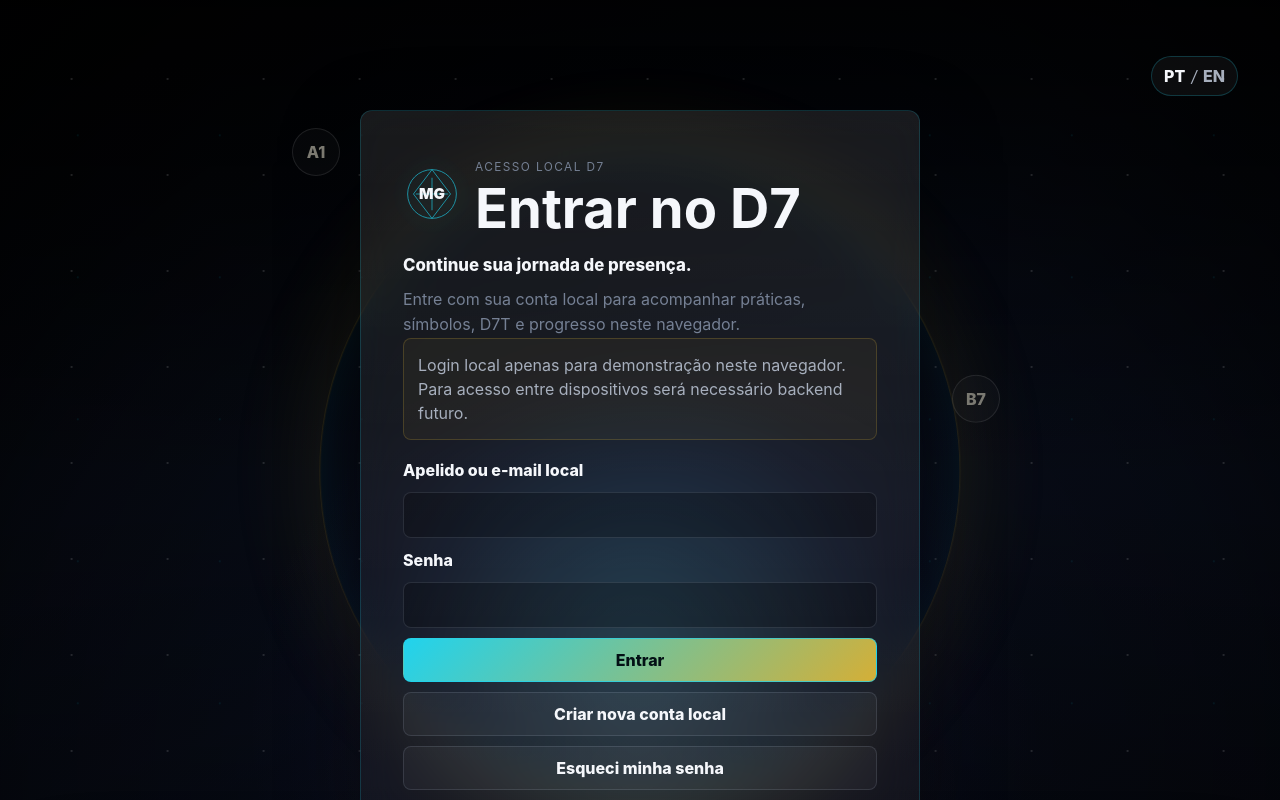
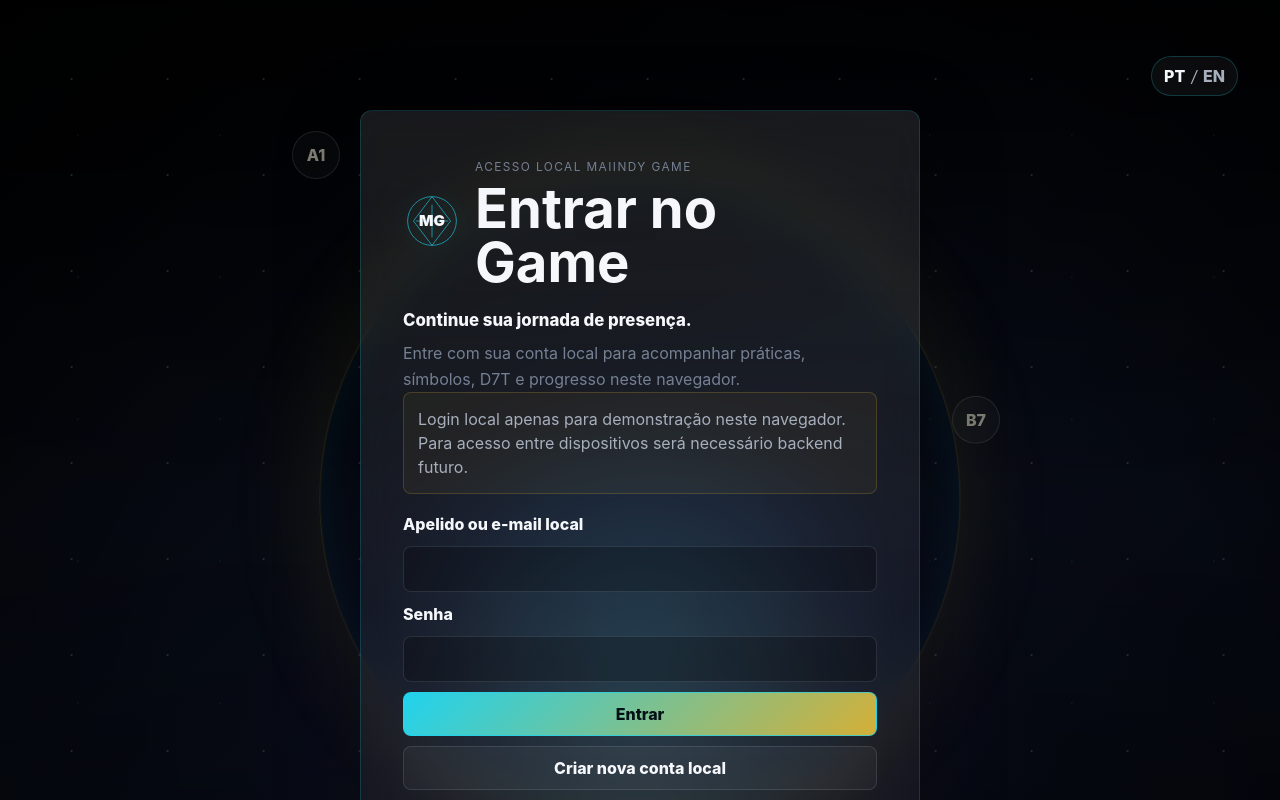
Before and after one commit to onivaldopereirajr-prog/d7-jogo-consciencia, a React (Vite) app: page / in a window 1280 px wide. Both pictures are taken after a click on the button "Entrar no Game". Shown: the top 800 px of the page. Built offline with nearby package versions, Linux system fonts and the light colour scheme.

Commit message:
Finaliza ajustes de branding e radio Maiindy

```diff
--- a/index.html
+++ b/index.html
@@ -4,9 +4,9 @@
     <meta charset="UTF-8" />
     <link rel="icon" type="image/svg+xml" href="/favicon.svg" />
     <meta name="viewport" content="width=device-width, initial-scale=1.0" />
-    <meta name="description" content="D7: O Jogo da Consciência, uma experiência web de presença, foco, Códice Dual, portais e progressão local." />
+    <meta name="description" content="Maiindy Game, uma experiência web de presença, foco, Códice Dual, portais e progressão local." />
     <meta name="theme-color" content="#07090f" />
-    <title>D7: O Jogo da Consciência</title>
+    <title>Maiindy Game</title>
   </head>
   <body>
     <div id="root"></div>
--- a/src/components/D7RadioPlayer.jsx
+++ b/src/components/D7RadioPlayer.jsx
@@ -126,7 +126,7 @@ export default function D7RadioPlayer({ t = (path) => path, compact = false }) {
             <h2 id="d7-radio-title" className="d7-radio-title">{t('radio.title')}</h2>
             <p>{t('radio.subtitle')}</p>
           </div>
-          <div className="d7-radio-badges" aria-label="Status da Rádio D7">
+          <div className="d7-radio-badges" aria-label="Status da Rádio Maiindy">
             <span>{t('radio.localLive')}</span>
             <span>{t('radio.presenceMode')}</span>
             <span>MVP</span>
@@ -144,7 +144,7 @@ export default function D7RadioPlayer({ t = (path) => path, compact = false }) {
           <small>{trackError ? t('radio.noMusic') : currentTrack.durationLabel}</small>
         </div>
 
-        <div className="d7-radio-playlist" aria-label="Músicas disponíveis na Rádio D7">
+        <div className="d7-radio-playlist" aria-label="Músicas disponíveis na Rádio Maiindy">
           {tracks.map((track, index) => (
             <button key={track.id} type="button" className={index === trackIndex ? 'mini-action active' : 'mini-action'} onClick={() => changeTrack(index, isPlaying)}>
               {track.title}
@@ -164,7 +164,7 @@ export default function D7RadioPlayer({ t = (path) => path, compact = false }) {
           onError={handleAudioError}
         />
 
-        <div className="d7-radio-controls" aria-label="Controles da Rádio D7">
+        <div className="d7-radio-controls" aria-label="Controles da Rádio Maiindy">
           <button type="button" className="ghost-action" onClick={previousTrack} aria-label={t('radio.previous')}>‹</button>
           <button type="button" className="primary-action" onClick={togglePlay} aria-label={isPlaying ? t('radio.pause') : t('radio.play')}>
             {isPlaying ? t('radio.pause') : t('radio.play')}
--- a/src/i18n/translations.js
+++ b/src/i18n/translations.js
@@ -20,8 +20,8 @@ export const translations = {
       admin: 'Painel Admin',
     },
     auth: {
-      access: 'Acesso local D7',
-      title: 'Entrar no D7',
+      access: 'Acesso local Maiindy Game',
+      title: 'Entrar no Game',
       lead: 'Continue sua jornada de presença.',
       sublead: 'Entre com sua conta local para acompanhar práticas, símbolos, D7T e progresso neste navegador.',
       warning: 'Login local apenas para demonstração neste navegador. Para acesso entre dispositivos será necessário backend futuro.',
@@ -49,10 +49,10 @@ export const translations = {
     },
     footer: {
       copy: '© 2026 KATHBOT. Todos os direitos reservados.',
-      tagline: 'D7: foco, presença e símbolos vivos.',
+      tagline: 'Maiindy Game: foco, presença e símbolos vivos.',
     },
     home: {
-      eyebrow: 'Códice Dual D7',
+      eyebrow: 'Maiindy Game',
       title: 'Uma jornada gamer de foco, presença e símbolos vivos.',
       body: 'O Códice Dual é uma criação simbólica do jogo: hebraico funciona como trilha de letras, números e códigos; sânscrito funciona como trilha de sons, mantras e estados. Não é uma afirmação histórica, é uma arquitetura lúdica de contemplação.',
       practice: 'Entrar no Nada',
@@ -119,9 +119,9 @@ export const translations = {
       pausedWithTimer: 'O áudio acompanha a pausa do timer.',
     },
     radio: {
-      title: 'Rádio D7',
+      title: 'Rádio Maiindy',
       subtitle: 'Música para foco, presença e símbolos vivos.',
-      play: 'Tocar Rádio D7',
+      play: 'Tocar Rádio Maiindy',
       pause: 'Pausar',
       next: 'Próxima',
       previous: 'Anterior',
@@ -135,8 +135,8 @@ export const translations = {
       noMusic: 'Nenhuma música encontrada ainda. Adicione arquivos MP3 em public/assets/audio/radio/.',
       touchNotice: 'O som começa apenas após seu toque.',
       playBlocked: 'Toque novamente para iniciar o áudio.',
-      nowPlaying: 'Rádio D7 tocando.',
-      paused: 'Rádio D7 pausada.',
+      nowPlaying: 'Rádio Maiindy tocando.',
+      paused: 'Rádio Maiindy pausada.',
       trackChanged: 'Faixa selecionada. Toque para iniciar se necessário.',
       localLive: 'ao vivo local',
       presenceMode: 'modo presença',
@@ -161,9 +161,9 @@ export const translations = {
     },
     auth: {
       access: 'Local MVP access',
-      title: 'D7: The Game of Consciousness',
-      lead: 'A game journey of focus, presence and living symbols.',
-      sublead: 'Awaken the inner code. Cross portals, build presence and turn consciousness into power.',
+      title: 'Maiindy Game',
+      lead: 'Enter. Breathe. Awaken.',
+      sublead: 'An interactive journey of presence, focus and inner discovery.',
       warning: 'Local login is only for demonstration in this browser. Do not use real personal passwords; multiple-device access will require a future backend.',
       loginLabel: 'Local nickname or email',
       passwordLabel: 'Password',
@@ -189,11 +189,11 @@ export const translations = {
     },
     footer: {
       copy: '© 2026 KATHBOT. All rights reserved.',
-      tagline: 'D7: focus, presence and living symbols.',
+      tagline: 'Maiindy Game: focus, presence and living symbols.',
     },
     home: {
-      eyebrow: 'D7 Dual Codex',
-      title: 'A game journey of focus, presence and living symbols.',
+      eyebrow: 'Maiindy Game',
+      title: 'Enter. Breathe. Awaken.',
       body: 'The Dual Codex is a symbolic creation of the game: Hebrew works as a path of letters, numbers and codes; Sanskrit works as a path of sounds, mantras and states. It is not a historical claim, but a playful architecture of contemplation.',
       practice: 'Enter Nothingness',
       codex: 'Open Codex',
@@ -259,9 +259,9 @@ export const translations = {
       pausedWithTimer: 'Audio follows the timer pause.',
     },
     radio: {
-      title: 'D7 Radio',
+      title: 'Maiindy Radio',
       subtitle: 'Music for focus, presence and living symbols.',
-      play: 'Play D7 Radio',
+      play: 'Play Maiindy Radio',
       pause: 'Pause',
       next: 'Next',
       previous: 'Previous',
@@ -275,8 +275,8 @@ export const translations = {
       noMusic: 'No music found yet. Add MP3 files to public/assets/audio/radio/.',
       touchNotice: 'Sound starts only after your touch.',
       playBlocked: 'Tap again to start audio.',
-      nowPlaying: 'D7 Radio is playing.',
-      paused: 'D7 Radio paused.',
+      nowPlaying: 'Maiindy Radio is playing.',
+      paused: 'Maiindy Radio paused.',
       trackChanged: 'Track selected. Tap to start if needed.',
       localLive: 'local live',
       presenceMode: 'presence mode',
```
